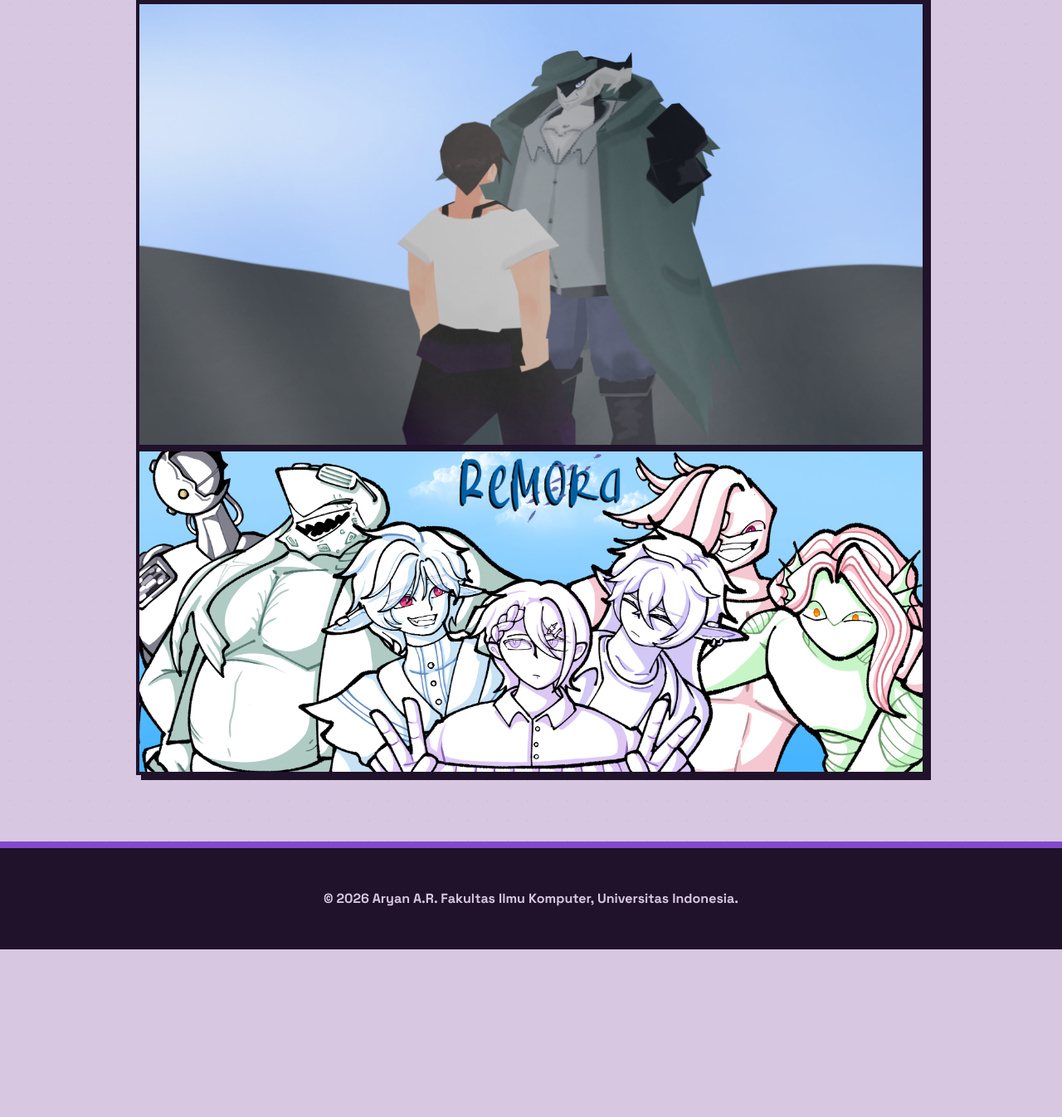
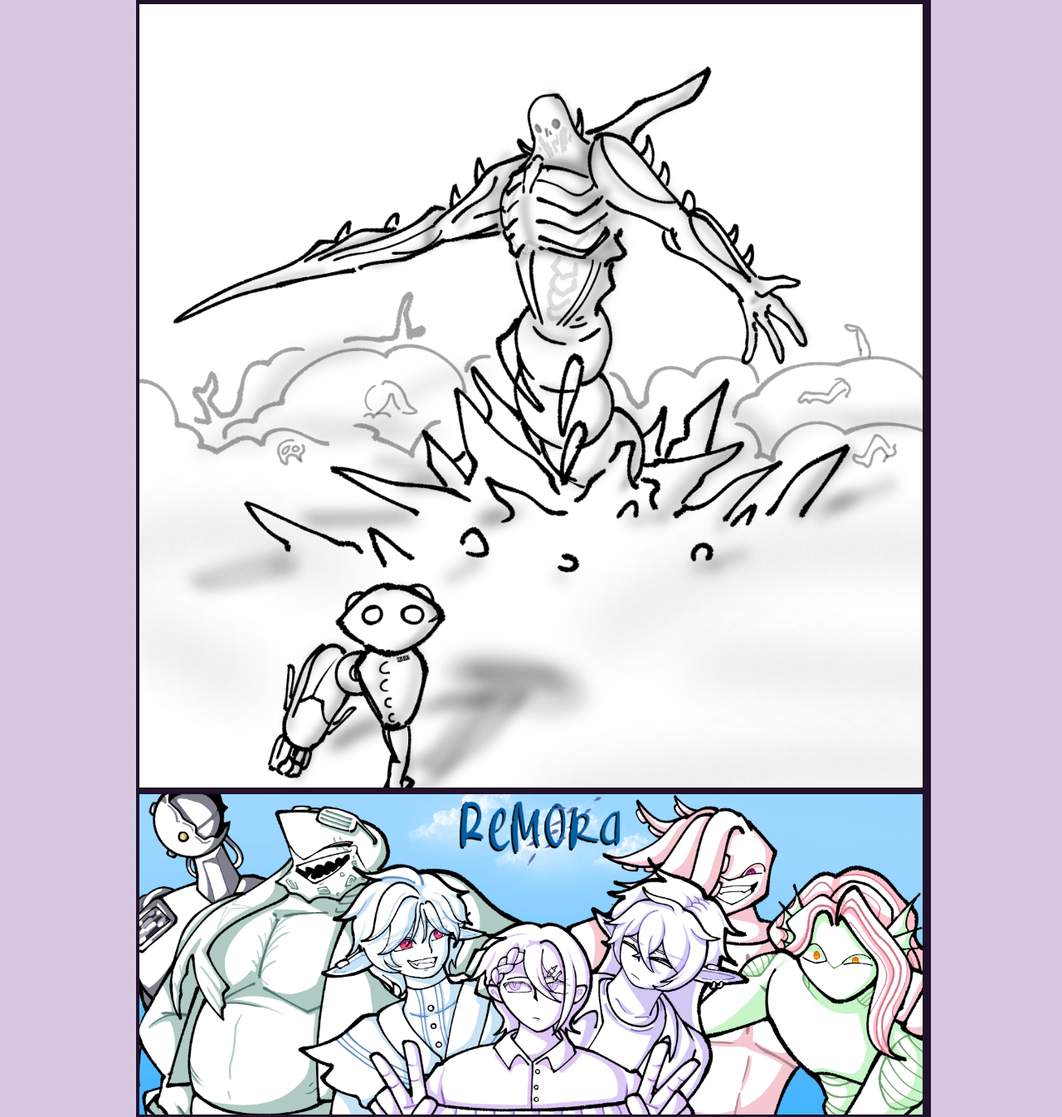
Before and after one commit to aryanalexander-cmyk/myportofolio, a Django app: page / in a window 1280 px wide. Shown: the part 2983-4329 px from the top of the page at 83% size. Before the commit the page ends 4127 px from the top, so only its background shows below. Run offline with Django 5.2, Linux system fonts and the light colour scheme.

Commit message:
Individual Assignment 1 Final Please Stop Changing Things Me

```diff
--- a/templates/index.html
+++ b/templates/index.html
@@ -114,10 +114,13 @@
                             <div class="art-overlay"><span>View now!</span></div>
                         </div>
                     </a>
-                    <a href="/static/img/art2.png" target="_blank" rel="noopener noreferrer" style="text-decoration: none;">
+                    <a href="https://goodbonesgaming.itch.io/destructon" target="_blank" rel="noopener noreferrer" style="text-decoration: none;">
                         <div class="art-item">
-                            <img src="/static/img/art2.png" alt="Cutscene render made for Remora during GEMASTIK 2O26.">
-                            <div class="art-overlay"><span>View now!</span></div>
+                            <img src="/static/img/art4.png" alt="Destructon">
+
+                            <div class="art-overlay">
+                                <span>Play now on itch.io!</span>
+                            </div>
                         </div>
                     </a>
                     <a href="https://marlioboro.itch.io/remora" target="_blank" rel="noopener noreferrer" style="text-decoration: none;">
```
Also changed, not shown: static/img/art4.png (added).
